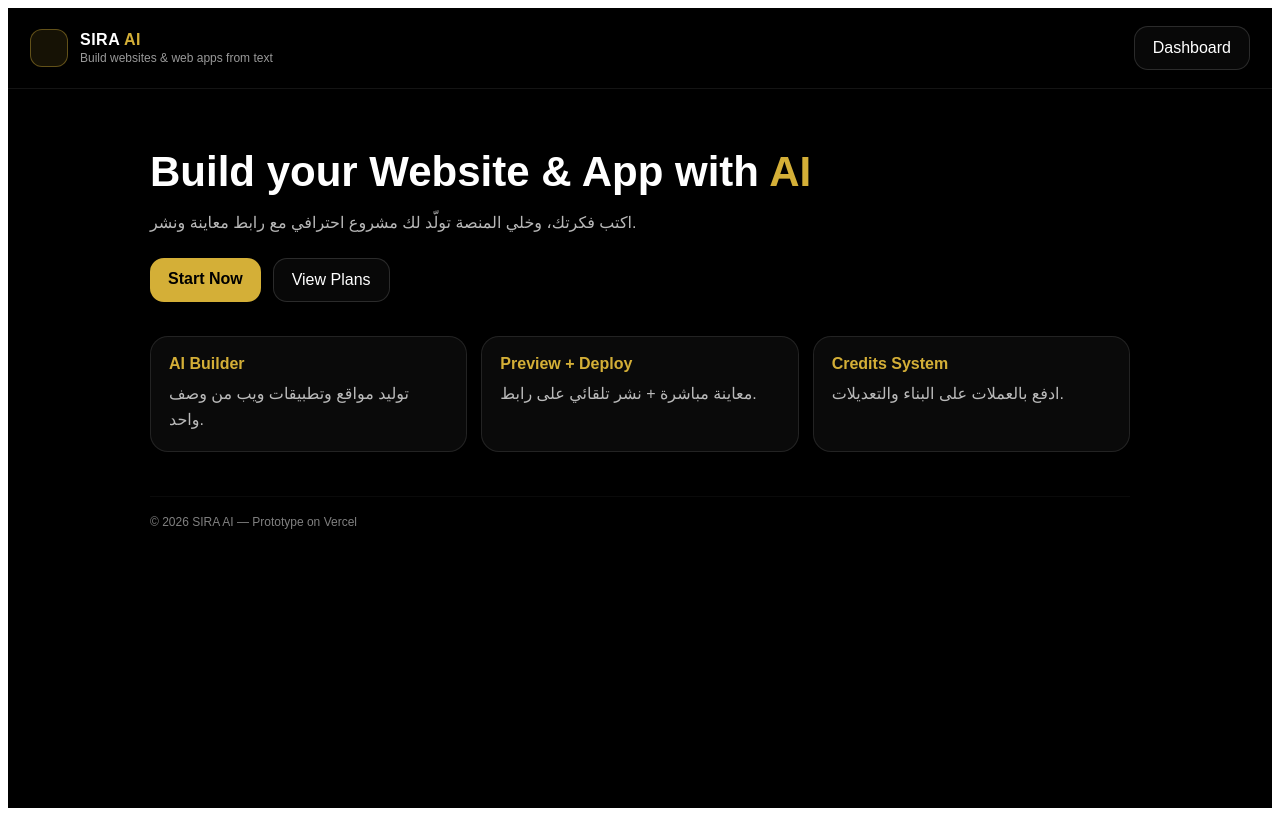
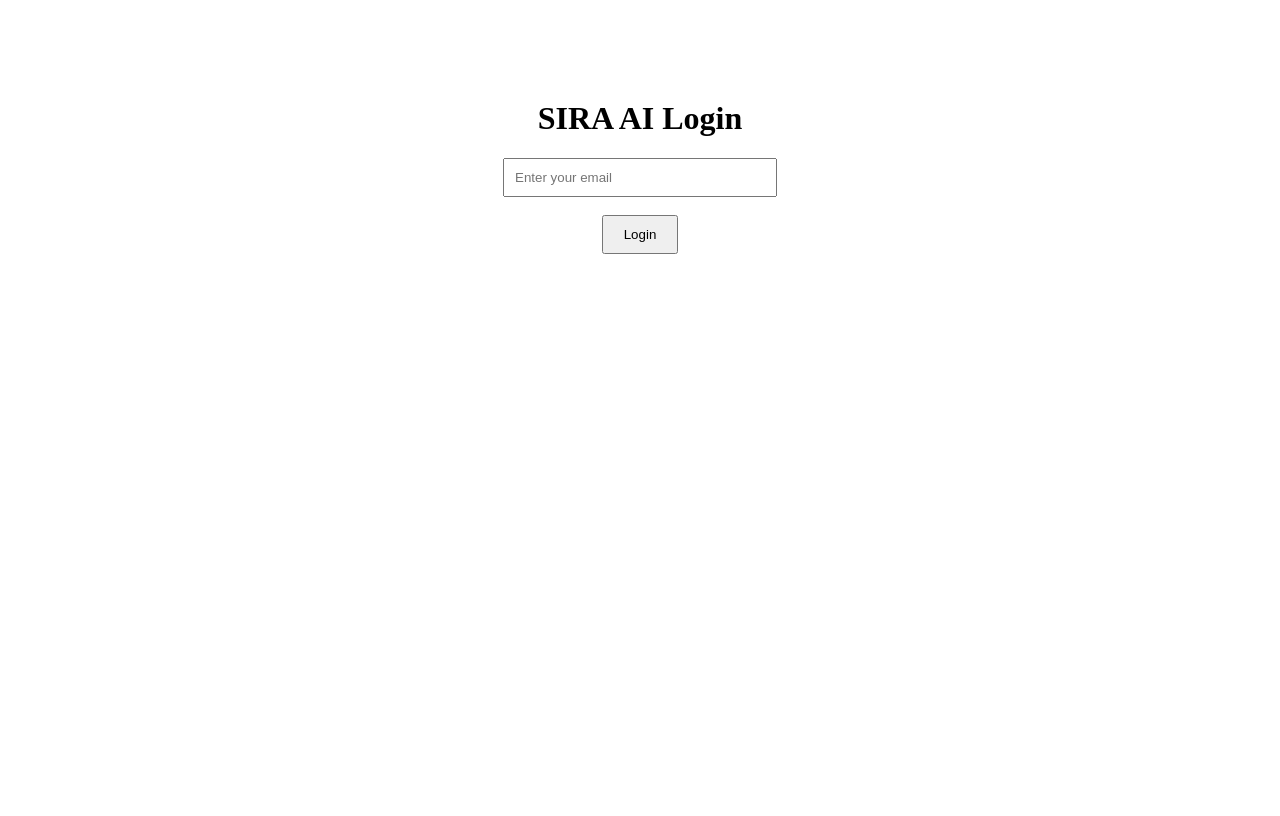
Before and after one commit to mm9744917-sketch/sira-test, a Next.js app: page / in a window 1280 px wide. Built offline with nearby package versions, Linux system fonts and the light colour scheme; no server answers.

Commit message:
Refactor Home component to include Supabase login

```diff
--- a/pages/index.js
+++ b/pages/index.js
@@ -1,85 +1,42 @@
+import { createClient } from '@supabase/supabase-js'
+import { useState } from 'react'
+
+const supabase = createClient(
+  process.env.NEXT_PUBLIC_SUPABASE_URL,
+  process.env.NEXT_PUBLIC_SUPABASE_ANON_KEY
+)
+
 export default function Home() {
+  const [email, setEmail] = useState('')
+  const [message, setMessage] = useState('')
+
+  const signUp = async () => {
+    const { error } = await supabase.auth.signInWithOtp({
+      email: email,
+    })
+
+    if (error) {
+      setMessage("Error: " + error.message)
+    } else {
+      setMessage("Check your email for login link 🚀")
+    }
+  }
+
   return (
-    <div style={styles.page}>
-      <div style={styles.nav}>
-        <div style={styles.brand}>
-          <div style={styles.logo} />
-          <div>
-            <div style={styles.brandTitle}>
-              SIRA <span style={{ color: "#D4AF37" }}>AI</span>
-            </div>
-            <div style={styles.brandSub}>Build websites & web apps from text</div>
-          </div>
-        </div>
-        <a style={styles.btnGhost} href="#start">Dashboard</a>
-      </div>
-
-      <div style={styles.hero}>
-        <h1 style={styles.h1}>
-          Build your Website & App with <span style={{ color: "#D4AF37" }}>AI</span>
-        </h1>
-        <p style={styles.p}>
-          اكتب فكرتك، وخلي المنصة تولّد لك مشروع احترافي مع رابط معاينة ونشر.
-        </p>
-
-        <div style={styles.row}>
-          <a id="start" style={styles.btnGold} href="#plans">Start Now</a>
-          <a style={styles.btnGhost} href="#plans">View Plans</a>
-        </div>
-
-        <div style={styles.grid}>
-          <div style={styles.card}>
-            <div style={styles.cardTitle}>AI Builder</div>
-            <div style={styles.cardText}>توليد مواقع وتطبيقات ويب من وصف واحد.</div>
-          </div>
-          <div style={styles.card}>
-            <div style={styles.cardTitle}>Preview + Deploy</div>
-            <div style={styles.cardText}>معاينة مباشرة + نشر تلقائي على رابط.</div>
-          </div>
-          <div style={styles.card}>
-            <div style={styles.cardTitle}>Credits System</div>
-            <div style={styles.cardText}>ادفع بالعملات على البناء والتعديلات.</div>
-          </div>
-        </div>
-
-        <div id="plans" style={styles.footer}>
-          © {new Date().getFullYear()} SIRA AI — Prototype on Vercel
-        </div>
-      </div>
+    <div style={{textAlign:"center", marginTop:"100px"}}>
+      <h1>SIRA AI Login</h1>
+      <input
+        type="email"
+        placeholder="Enter your email"
+        value={email}
+        onChange={(e)=>setEmail(e.target.value)}
+        style={{padding:"10px", width:"250px"}}
+      />
+      <br /><br />
+      <button onClick={signUp} style={{padding:"10px 20px"}}>
+        Login
+      </button>
+      <p>{message}</p>
     </div>
-  );
+  )
 }
-
-const styles = {
-  page: { minHeight: "100vh", background: "#000", color: "#fff", fontFamily: "Arial, sans-serif" },
-  nav: {
-    display: "flex", justifyContent: "space-between", alignItems: "center",
-    padding: "18px 22px", borderBottom: "1px solid rgba(255,255,255,.08)",
-    position: "sticky", top: 0, background: "rgba(0,0,0,.6)", backdropFilter: "blur(10px)"
-  },
-  brand: { display: "flex", alignItems: "center", gap: 12 },
-  logo: { width: 36, height: 36, borderRadius: 12, border: "1px solid rgba(212,175,55,.4)", background: "rgba(212,175,55,.1)" },
-  brandTitle: { fontWeight: 700, letterSpacing: 0.5 },
-  brandSub: { fontSize: 12, opacity: 0.6, marginTop: 2 },
-
-  hero: { maxWidth: 980, margin: "0 auto", padding: "60px 22px 30px" },
-  h1: { fontSize: 42, margin: 0, lineHeight: 1.1 },
-  p: { maxWidth: 680, marginTop: 14, opacity: 0.72, lineHeight: 1.7 },
-
-  row: { display: "flex", gap: 12, marginTop: 22, flexWrap: "wrap" },
-  btnGold: {
-    background: "#D4AF37", color: "#000", padding: "12px 18px", borderRadius: 14,
-    textDecoration: "none", fontWeight: 700
-  },
-  btnGhost: {
-    border: "1px solid rgba(255,255,255,.14)", color: "#fff", padding: "12px 18px",
-    borderRadius: 14, textDecoration: "none", background: "rgba(255,255,255,.03)"
-  },
-
-  grid: { display: "grid", gridTemplateColumns: "repeat(auto-fit, minmax(220px, 1fr))", gap: 14, marginTop: 34 },
-  card: { border: "1px solid rgba(255,255,255,.1)", background: "rgba(255,255,255,.04)", borderRadius: 18, padding: 18 },
-  cardTitle: { color: "#D4AF37", fontWeight: 700 },
-  cardText: { marginTop: 8, opacity: 0.72, lineHeight: 1.6 },
-
-  footer: { marginTop: 44, borderTop: "1px solid rgba(255,255,255,.08)", paddingTop: 18, opacity: 0.5, fontSize: 12 }
-};
```
